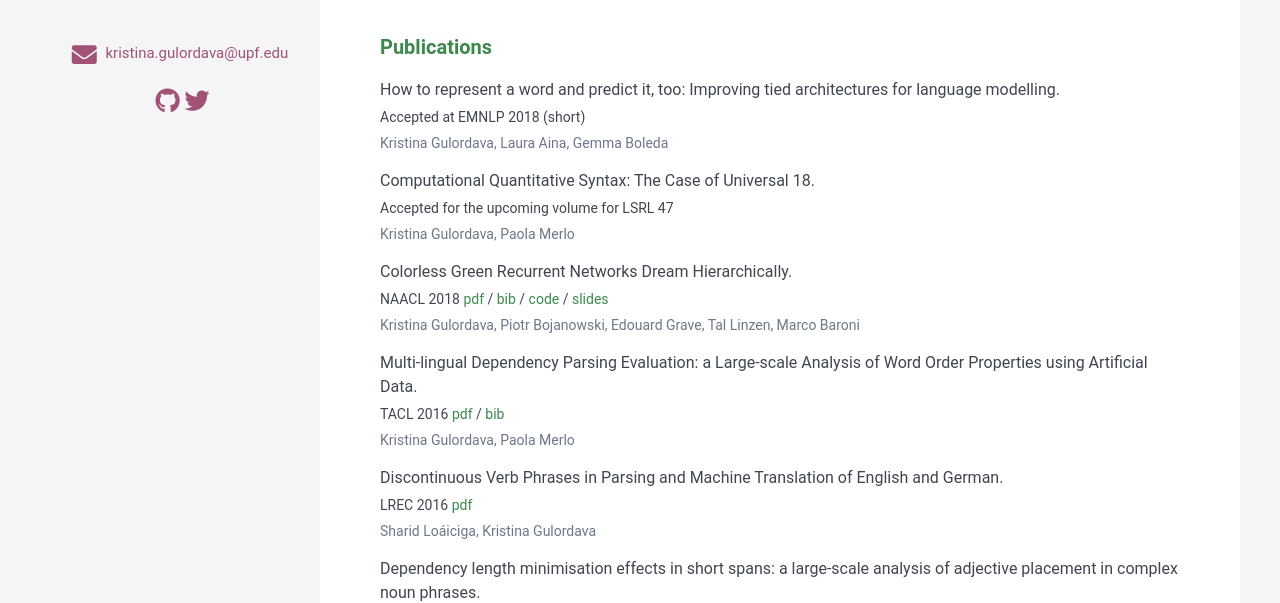
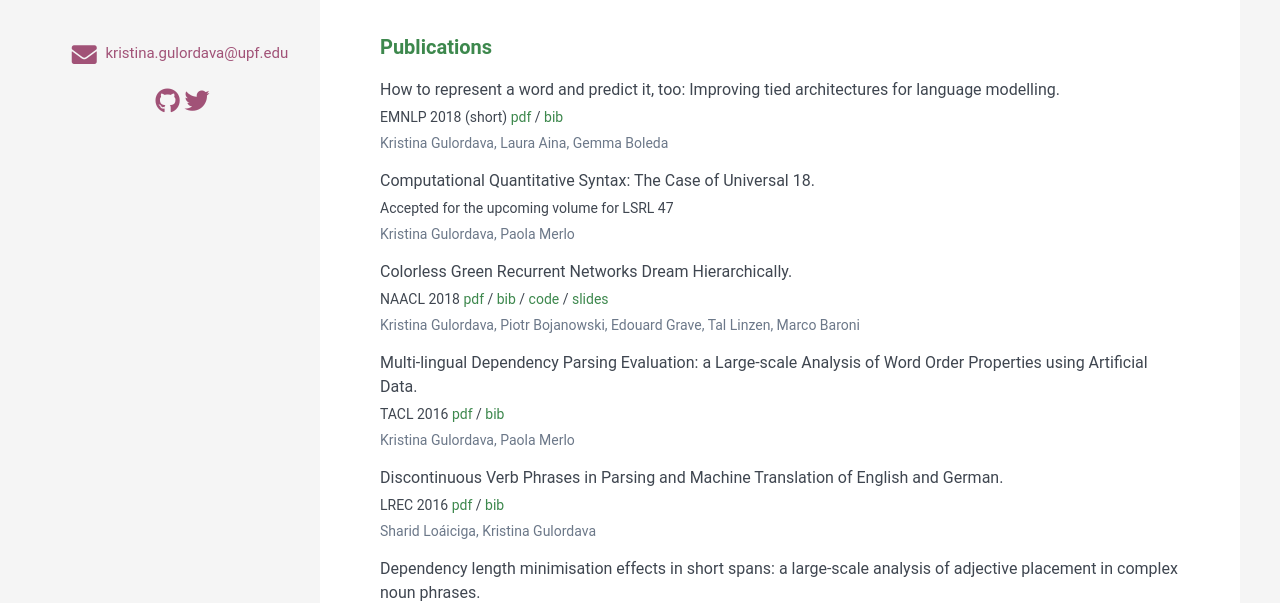
Before and after one commit to xsway/xsway.github.io, a Jekyll site: the page built from index.html, in a window 1280 px wide. Shown: the part 301-904 px from the top of the page. Built offline with Jekyll 4.4.1, drawn with Linux system fonts in a browser that asks for light colours; a style sheet for code colours, icons or effects is not loaded.

Commit message:
add new publications info

```diff
--- a/_data/data.yml
+++ b/_data/data.yml
@@ -30,7 +30,7 @@ publications:
     papers:
 
       - title: "How to represent a word and predict it, too: Improving tied architectures for language modelling."
-        conference: Accepted at EMNLP 2018 (short)
+        conference: "EMNLP 2018 (short) [pdf](http://aclweb.org/anthology/D18-1323) / [bib](https://aclanthology.coli.uni-saarland.de/papers/D18-1323/d18-1323.bib)"
         authors: Kristina Gulordava, Laura Aina, Gemma Boleda
 
       - title: "Computational Quantitative Syntax: The Case of Universal 18. "
@@ -47,7 +47,7 @@ publications:
         authors: Kristina Gulordava, Paola Merlo
 
       - title: Discontinuous Verb Phrases in Parsing and Machine Translation of English and German.
-        conference: LREC 2016 [pdf](http://www.lrec-conf.org/proceedings/lrec2016/summaries/628.html)
+        conference: "LREC 2016 [pdf](http://www.lrec-conf.org/proceedings/lrec2016/pdf/628_Paper.pdf) / [bib](http://www.lrec-conf.org/proceedings/lrec2016/summaries/628.html)"
         authors: Sharid Loáiciga, Kristina Gulordava
 
       - title: "Dependency length minimisation effects in short spans: a large-scale analysis of adjective placement in complex noun phrases."
```
